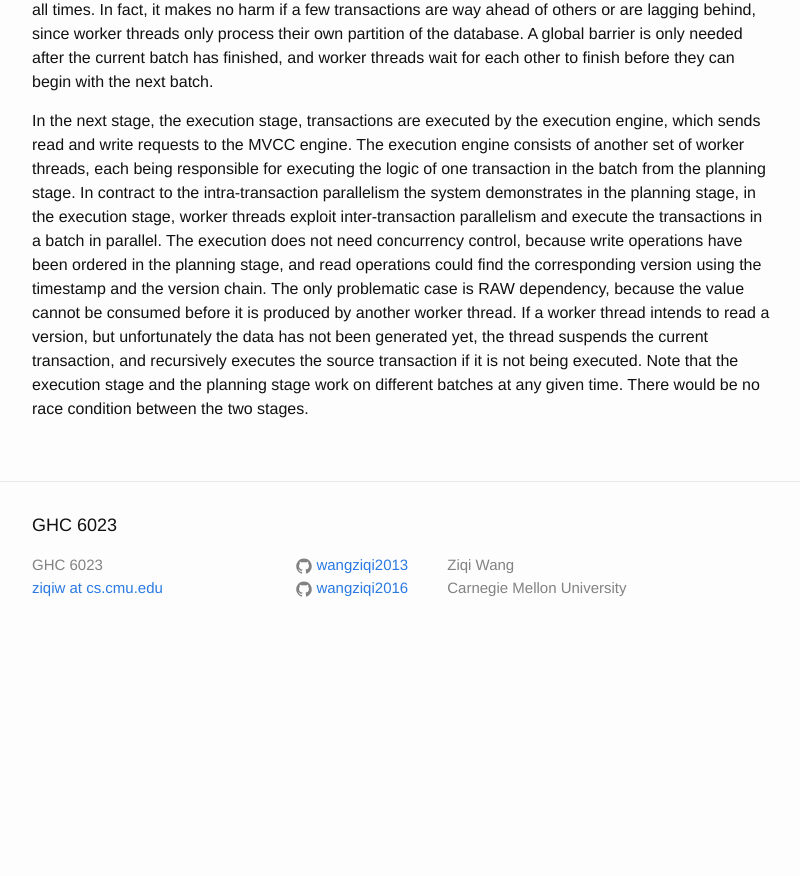
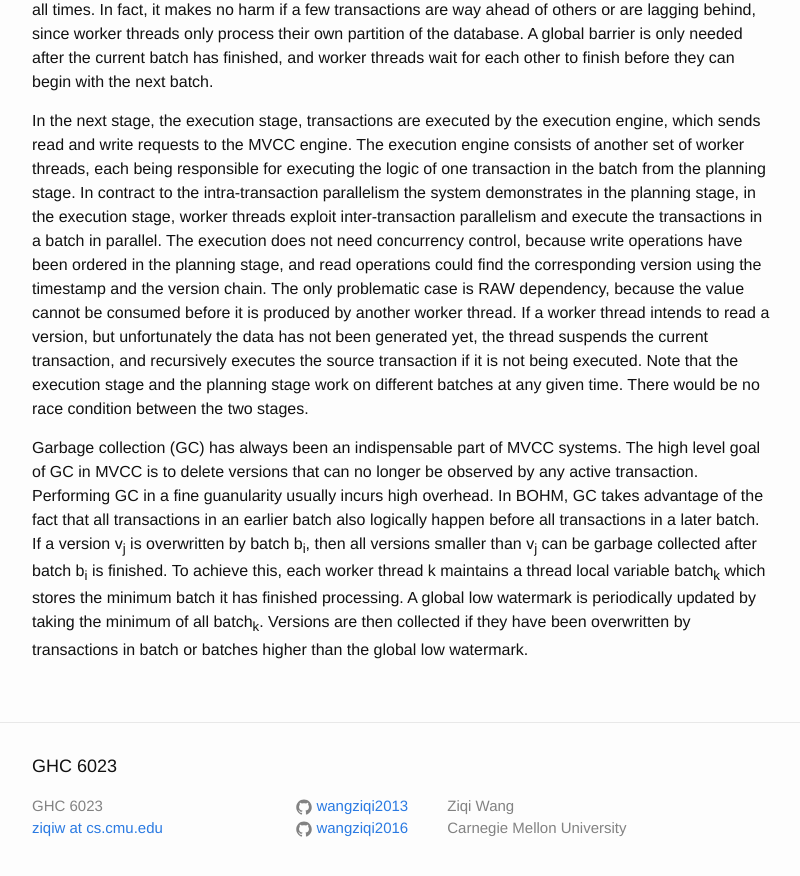
Before and after one commit to wangziqi2013/wangziqi2013.github.io, a Jekyll site: the page built from _posts/2018-06-28-Rethinking-Serializable-MVCC.markdown, in a window 1280 px wide and 900 px high, scrolled down 2783 px. Shown: the top 876 px of the window, without its empty margins (238-1038 px from the left). Built offline with Jekyll 4.4.1, drawn with Linux system fonts in a browser that asks for light colours; before the commit the page ends 3442 px from its top, so only the background shows below that.

Commit message:
Finish GC

```diff
--- a/_posts/2018-06-28-Rethinking-Serializable-MVCC.markdown
+++ b/_posts/2018-06-28-Rethinking-Serializable-MVCC.markdown
@@ -116,3 +116,12 @@ by another worker thread. If a worker thread intends to read a version, but unfo
 the thread suspends the current transaction, and recursively executes the source transaction if it is not being executed.
 Note that the execution stage and the planning stage work on different batches at any given time. There would be no race condition
 between the two stages.
+
+Garbage collection (GC) has always been an indispensable part of MVCC systems. The high level goal of GC in MVCC is to
+delete versions that can no longer be observed by any active transaction. Performing GC in a fine guanularity usually
+incurs high overhead. In BOHM, GC takes advantage of the fact that all transactions in an earlier batch also logically
+happen before all transactions in a later batch. If a version v<sub>j</sub> is overwritten by batch b<sub>i</sub>, then
+all versions smaller than v<sub>j</sub> can be garbage collected after batch b<sub>i</sub> is finished. To achieve this,
+each worker thread k maintains a thread local variable batch<sub>k</sub> which stores the minimum batch it has finished
+processing. A global low watermark is periodically updated by taking the minimum of all batch<sub>k</sub>. Versions
+are then collected if they have been overwritten by transactions in batch or batches higher than the global low watermark.
```
